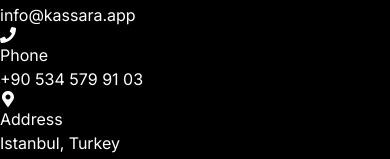
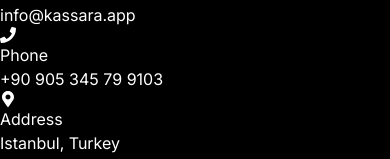
Before and after one commit to AliMahmoodiTabriz/kassara-landing, a React (Vite) app: page / in a window 390 px wide. Shown: the part 2259-2418 px from the top of the page. Built offline with nearby package versions, Linux system fonts and the light colour scheme; no server answers.

Commit message:
Centralize WhatsApp management - single source for phone and message

```diff
--- a/src/components/layout/Footer.jsx
+++ b/src/components/layout/Footer.jsx
@@ -3,7 +3,7 @@
 import { Link as ScrollLink } from 'react-scroll';
 import { useTranslation } from 'react-i18next';
 import { FaWhatsapp, FaInstagram, FaTwitter, FaFacebook, FaLinkedin, FaHeart } from 'react-icons/fa';
-import { SOCIAL_LINKS } from '../../utils/constants';
+import { WHATSAPP_PHONE, WHATSAPP_MESSAGE, SOCIAL_LINKS } from '../../utils/constants';
 
 const Footer = () => {
   const { t } = useTranslation();
@@ -41,7 +41,7 @@
             )}
             <p className="text-sm sm:text-base text-gray-400 mb-6">{t('footer.description')}</p>
             <a
-              href="https://wa.me/905551234567"
+              href={`https://wa.me/${WHATSAPP_PHONE}?text=${encodeURIComponent(WHATSAPP_MESSAGE)}`}
               target="_blank"
               rel="noopener noreferrer"
               className="inline-flex items-center space-x-2 bg-white text-black hover:bg-gray-200 px-4 py-2 rounded-lg transition-all transform hover:scale-105 font-medium text-sm sm:text-base"
--- a/src/components/sections/Contact.jsx
+++ b/src/components/sections/Contact.jsx
@@ -3,6 +3,7 @@
 import { FaEnvelope, FaPhone, FaMapMarkerAlt, FaPaperPlane } from 'react-icons/fa';
 import Card from '../ui/Card';
 import Button from '../ui/Button';
+import { WHATSAPP_PHONE } from '../../utils/constants';
 
 const Contact = () => {
   const { t } = useTranslation();
@@ -16,7 +17,7 @@
 
   const contactInfo = [
     { icon: FaEnvelope, titleKey: 'contact.emailTitle', value: 'info@kassara.app', link: 'mailto:info@kassara.app' },
-    { icon: FaPhone, titleKey: 'contact.phoneTitle', value: '+90 534 579 91 03', link: 'tel:+905345799103' },
+    { icon: FaPhone, titleKey: 'contact.phoneTitle', value: WHATSAPP_PHONE.replace('+', '+90 ').replace(/(\d{3})(\d{3})(\d{2})(\d{2})/, '$1 $2 $3 $4'), link: `tel:${WHATSAPP_PHONE}` },
     { icon: FaMapMarkerAlt, titleKey: 'contact.addressTitle', valueKey: 'contact.address', link: '#' }
   ];
 
--- a/src/utils/constants.js
+++ b/src/utils/constants.js
@@ -1,5 +1,5 @@
 export const WHATSAPP_PHONE = '+905345799103';
-export const WHATSAPP_MESSAGE = 'Merhaba! Fal baktırmak istiyorum.';
+export const WHATSAPP_MESSAGE = 'Merhaba! Kassara ile fal baktırmak istiyorum.';
 
 export const SOCIAL_LINKS = {
   instagram: 'https://instagram.com/kassara',
```
